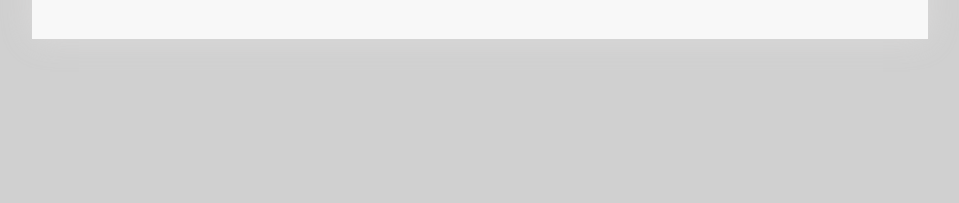
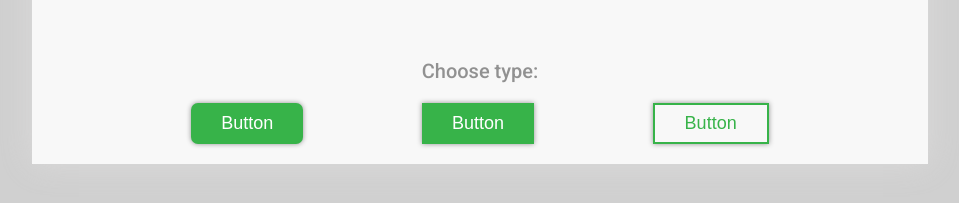
Before and after one commit to JohnyMielony07/buttonsBuilder, a website: page index.html in a window 1280 px wide. Shown: the part 123-326 px from the top of the page, without its empty margins (160-1119 px from the left). Drawn offline with Linux system fonts and the light colour scheme.

Commit message:
add button select section

```diff
--- a/index.html
+++ b/index.html
@@ -4,13 +4,23 @@
     <meta charset="UTF-8">
     <meta name="viewport" content="width=device-width, initial-scale=1.0">
     <meta http-equiv="X-UA-Compatible" content="ie=edge">
+    <link href="https://fonts.googleapis.com/css?family=Roboto:400,500,700" rel="stylesheet">
     <link rel="stylesheet" href="css/style.css">
     <title>Buttons Builder</title>
 </head>
 <body>
     <div class="wrapper">
+        <h1 class="main-title">Buttons Builder</h1>
         <section class="logo">
             <img src="img/btnsbuilder_logo.png" alt="Builders Button logo" class="logo__img">
+        </section>
+        <section class="type-select">
+            <h2 class="secondary-title type-select-title">Choose type:</h2>
+            <div class="type-select__buttons">
+                <button class="type-select__button type-select__button--rounded">Button</button>
+                <button class="type-select__button type-select__button--square">Button</button>
+                <button class="type-select__button type-select__button--square-empty">Button</button>
+            </div>
         </section>
     </div>
 
--- a/sass/_base.scss
+++ b/sass/_base.scss
@@ -2,7 +2,10 @@
 $color-light-grey-1: #d0d0d0;
 $color-primary-1: #e1dfdf;
 $color-primary-2: #f8f8f8;
-$font-primary:'Tinos', serif;
+$color-primary-3: #919191;
+$font-primary: 'Roboto', sans-serif;
+$color-green-1: #37b349;
+
 
 //RESET
 *,
@@ -21,7 +24,7 @@ html {
 body {
     //background-color: $color-secondary-1-1;
     background-color: $color-light-grey-1;
-   // font-family: $font-primary;
+    font-family: $font-primary;
 }
 
 .wrapper {
@@ -30,3 +33,7 @@ body {
     margin: 2rem auto;
     box-shadow: 0 0rem 3rem rgba($color-primary-1, .65);
 }
+
+.main-title {
+    display: none;
+}
--- a/sass/_logo.scss
+++ b/sass/_logo.scss
@@ -2,9 +2,9 @@
     width: 50%;
     margin: auto;
     text-align: center;
-    padding: 4em 0;
+    padding: 4rem 0;
 }
 
 .logo__img {
-    width: 30em;
+    width: 30rem;
 }
--- /dev/null
+++ b/sass/_type-select.scss
@@ -0,0 +1,41 @@
+.secondary-title {
+    color: $color-primary-3;
+    text-align: center;
+    font-size: 2rem;
+    font-weight: 500;
+}
+
+.type-select {
+    padding: 2rem 10rem;
+
+}
+
+.type-select__buttons {
+    display: flex;
+    justify-content: space-around;
+    margin-top: 2rem;
+}
+
+.type-select__button {
+    font-size: 1.8rem;
+    border: none;
+    padding: .8rem 3rem;
+    color: white;
+    background-color: $color-green-1;
+    box-shadow: 0 0rem .5rem rgba($color-primary-3, 1);
+}
+
+.type-select__button:hover {
+    cursor: pointer;
+}
+
+.type-select__button--rounded {
+    border-radius: .7rem;
+}
+
+.type-select__button--square-empty {
+    background-color: $color-primary-2;
+    color: $color-green-1;
+    border: .2rem solid $color-green-1;
+    box-sizing: border-box;
+}
--- a/sass/main.scss
+++ b/sass/main.scss
@@ -1,2 +1,3 @@
 @import "base";
 @import "logo";
+@import "type-select";
```
Also changed, not shown: css/style.css.
